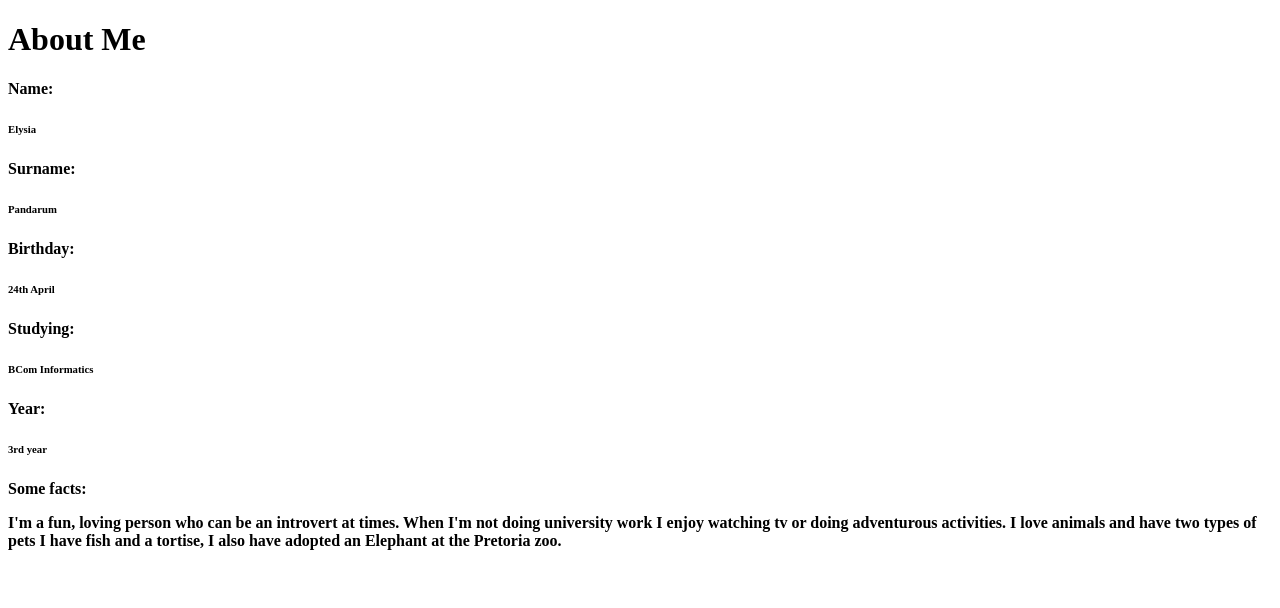
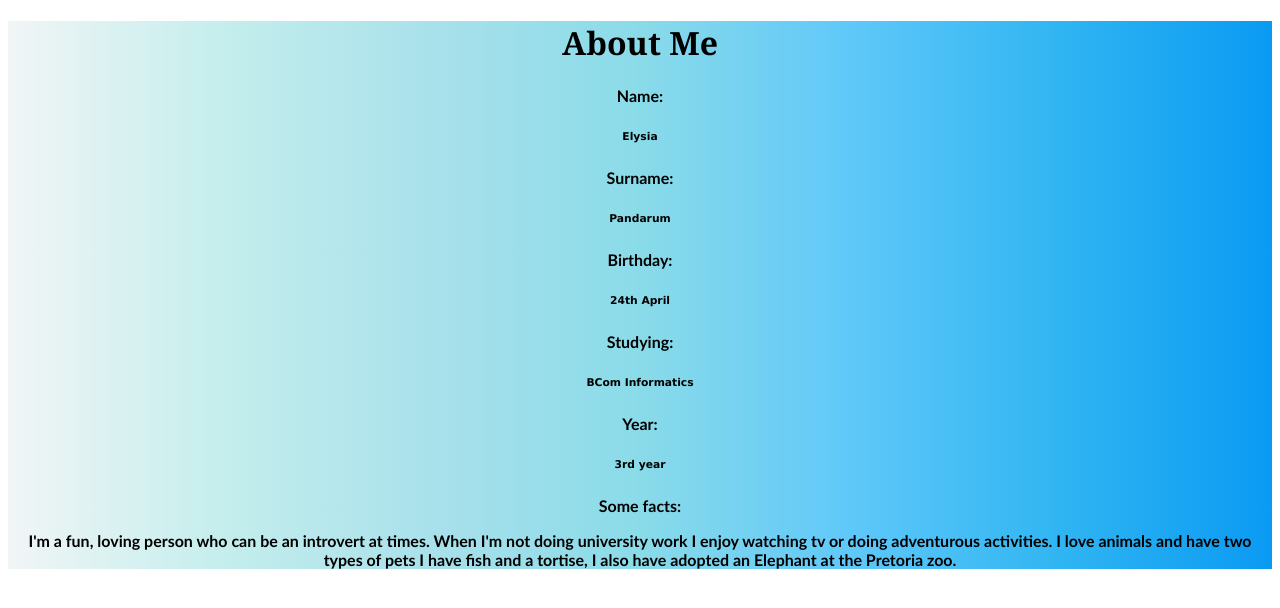
Before and after one commit to u20457112/index.html, a plain HTML site: page index.html in a window 1280 px wide. Drawn offline with Linux system fonts and the light colour scheme.

Commit message:
Update index.html

```diff
--- a/index.html
+++ b/index.html
@@ -1,6 +1,28 @@
 <!DOCTYPE html>
 <html>
+    <head>
+        <style>
+            #grad{
+            background-image: linear-gradient(to right, rgb(241, 245, 246),rgb(197, 238, 237),rgb(169, 225, 235),rgb(138, 219, 233),rgb(95, 200, 249),rgb(48, 181, 242),rgb(10, 154, 243));
+            text-align: center;
+            }
+
+            h1{
+                font-family: Georgia, 'Times New Roman', Times, serif;
+            }
+
+            h4{
+                font-family:'Trebuchet MS', 'Lucida Sans Unicode', 'Lucida Grande', 'Lucida Sans', Arial, sans-serif;
+            }
+
+            h6{
+                font-family: Verdana, Geneva, Tahoma, sans-serif;
+            }
+
+        </style>
+    </head>
     <body>
+        <div id="grad">
         <h1>About Me</h1>
         <h4>Name: <h6>Elysia</h6></h4>
         <h4>Surname: <h6>Pandarum</h6></h4>
@@ -12,5 +34,6 @@
             I love animals and have two types of pets I have fish and a tortise, I also have adopted an Elephant at the
             Pretoria zoo.
         </p></h4>
+        </div>
     </body>
 </html>
```
